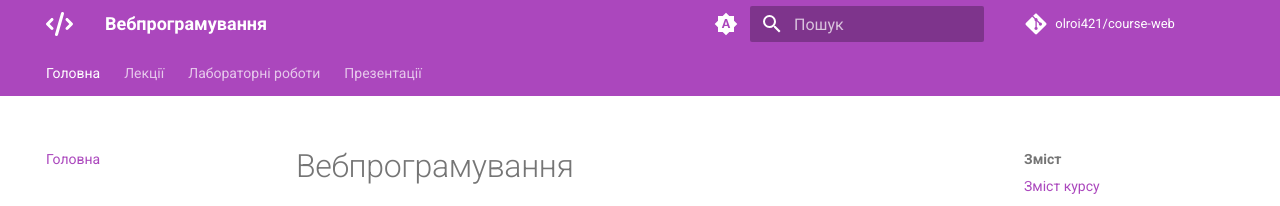
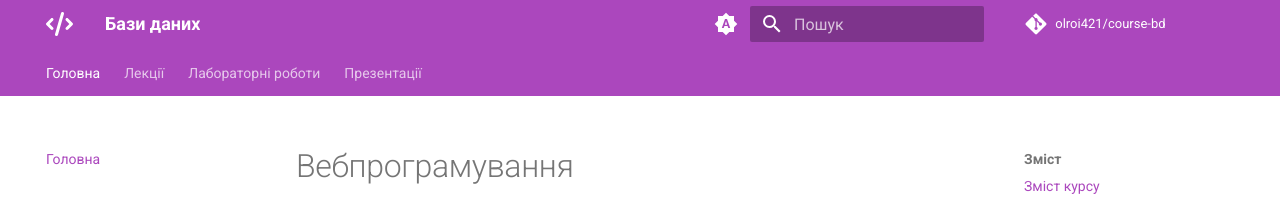
Before and after one commit to olroi421/course-bd, an MkDocs documentation site: the page built from docs/index.md, in a window 1280 px wide. Shown: the top 206 px of the page. Built offline with MkDocs 1.6.1 and Material for MkDocs 9.7.7, drawn with Linux system fonts in a browser that asks for light colours; comment, search, counter and statistics services are not loaded.

Commit message:
Update mkdocs.yml

```diff
--- a/mkdocs.yml
+++ b/mkdocs.yml
@@ -1,11 +1,11 @@
-site_name: Вебпрограмування
-site_description: Повний курс з вебпрограмування з лекціями, лабораторними роботами та презентаціями.
+site_name: Бази даних
+site_description: Повний курс з баз даних з лекціями, лабораторними роботами та презентаціями.
 site_author: Олександр Ройко
-site_url: https://olroi421.github.io/course-web/
+site_url: https://olroi421.github.io/course-bd/
 
 # Repository
-repo_name: olroi421/course-web
-repo_url: https://github.com/olroi421/course-web
+repo_name: olroi421/course-bd
+repo_url: https://github.com/olroi421/course-bd
 
 # Copyright
 copyright: Copyright &copy; 2025 Олександр Ройко
```
